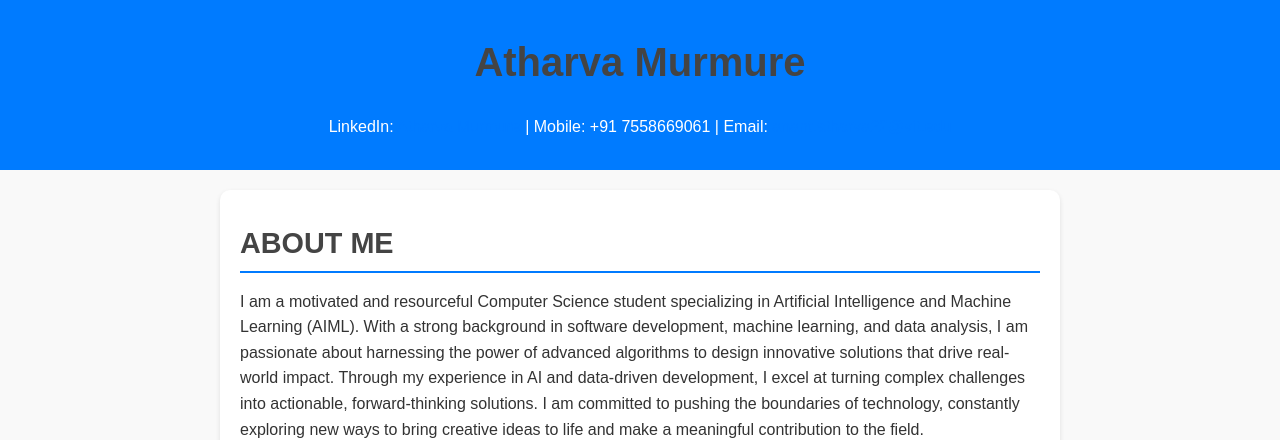
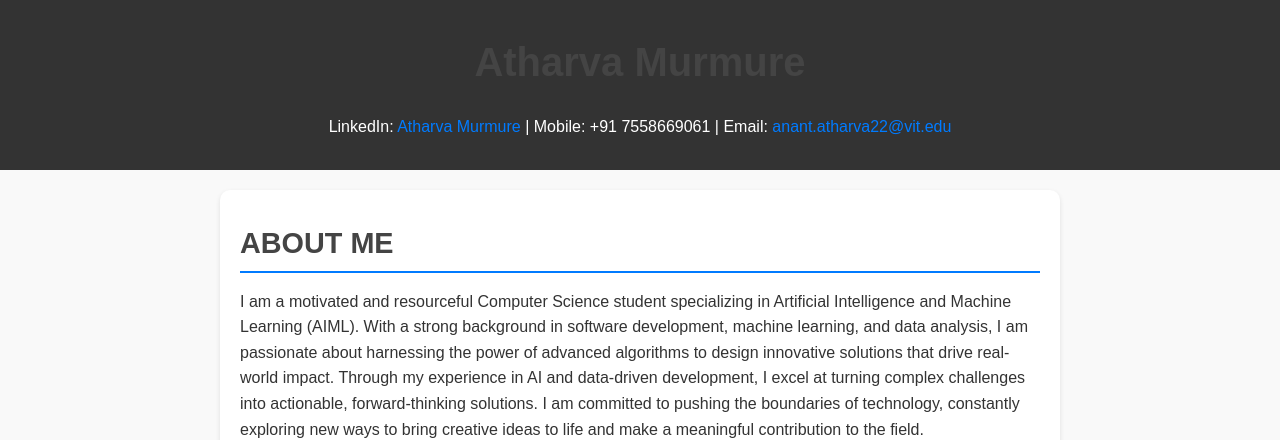
Before and after one commit to atharva-22-26/atharva-22-26.github.io, a plain HTML site: page index.html in a window 1280 px wide. Shown: the top 440 px of the page. Drawn offline with Linux system fonts and the light colour scheme.

Commit message:
Update styles.css

```diff
--- a/styles.css
+++ b/styles.css
@@ -24,7 +24,7 @@ h1, h2, h3 {
 }
 
 header {
-    background: #007bff;
+    background: #333;
     color: #fff;
     padding: 20px 0;
     text-align: center;
```
